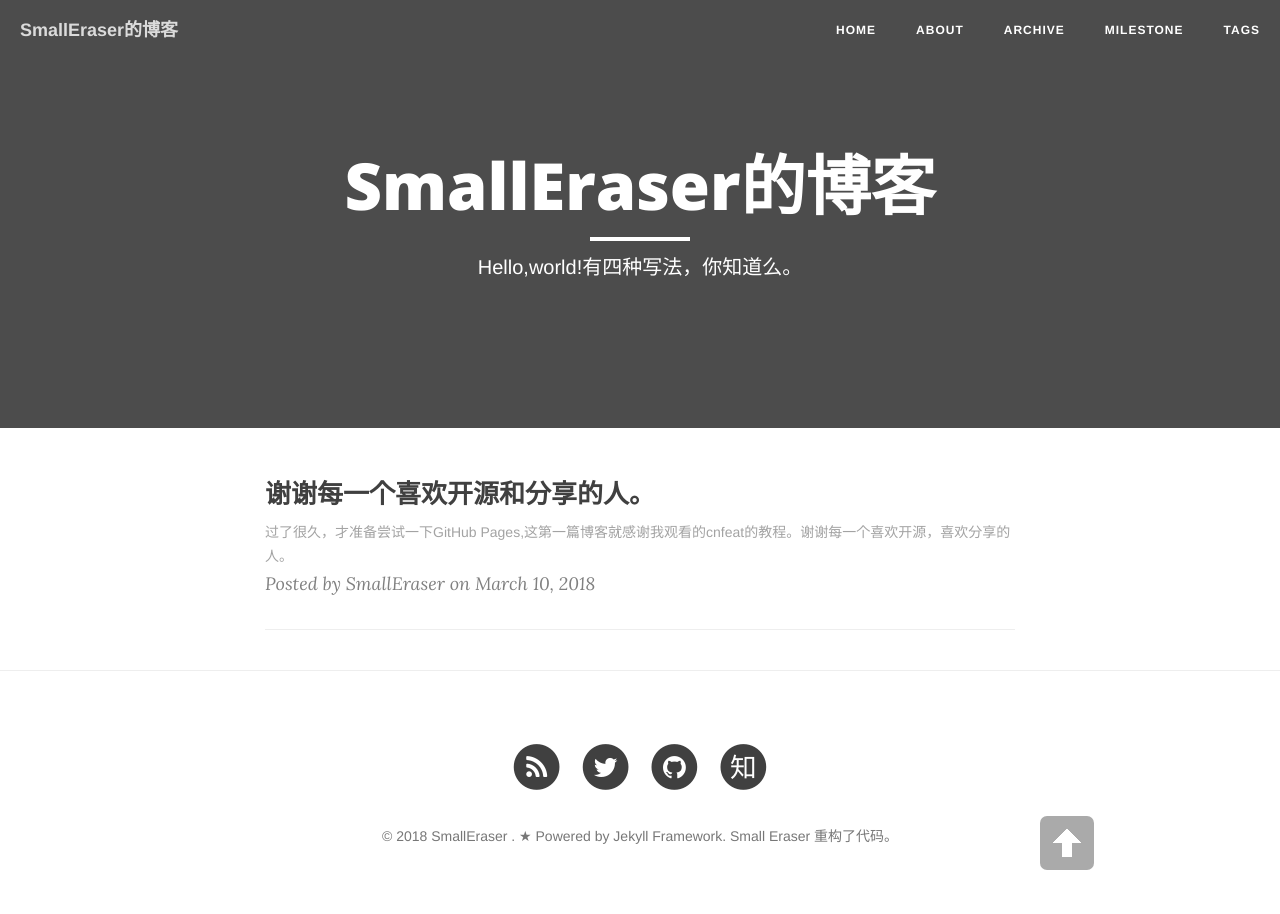
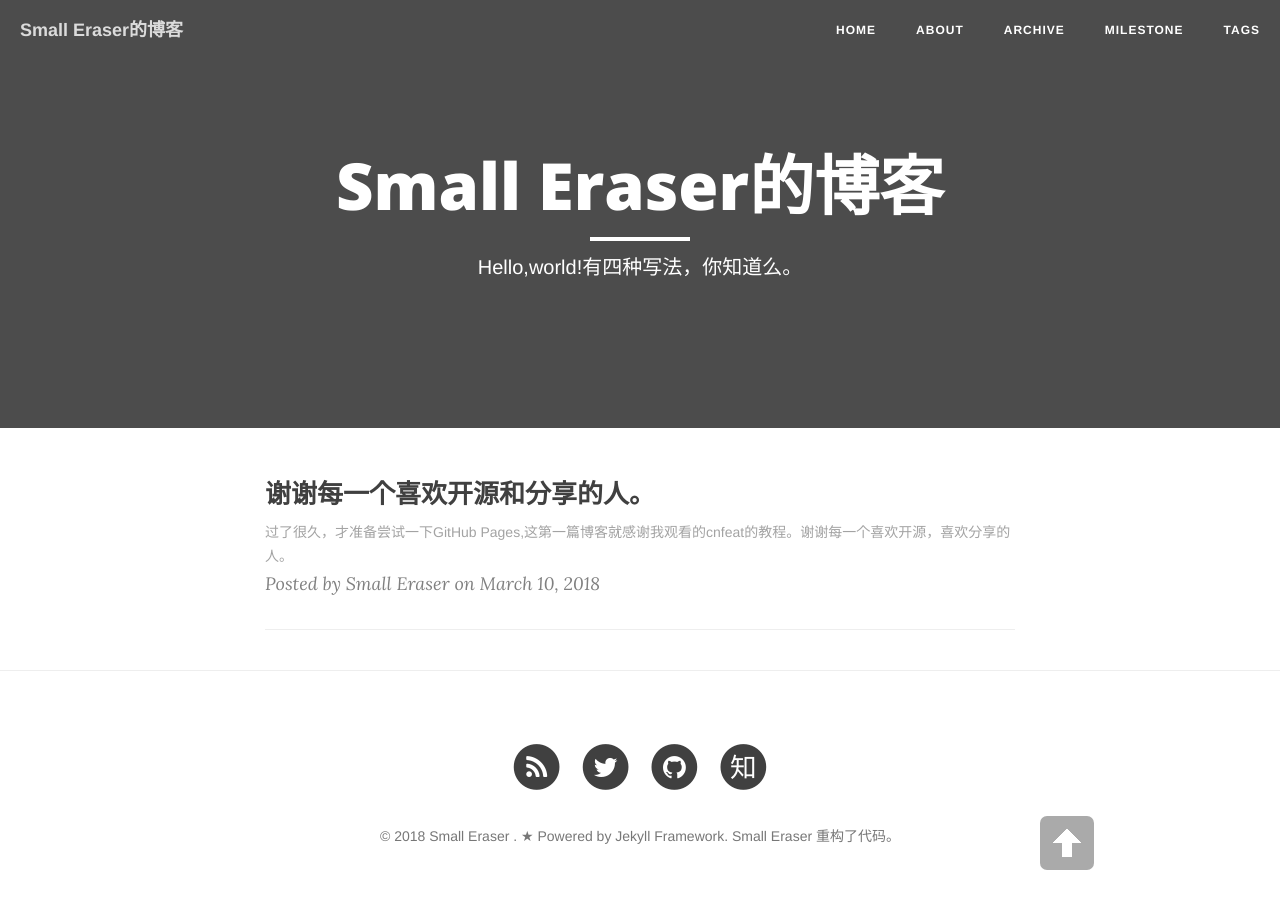
Before and after one commit to hewenning/hewenning.github.io, a Jekyll site: the page built from index.html, in a window 1280 px wide. Built offline with Jekyll 4.4.1, drawn with Linux system fonts in a browser that asks for light colours; nearby versions of some CDN libraries; the list of posts is cut into pages by our own code.

Commit message:
Changed the footer.html

```diff
--- a/_config.yml
+++ b/_config.yml
@@ -1,5 +1,5 @@
 # Site settings
-title: SmallEraser的博客 # 你的博客名字，可以定义修订
+title: Small Eraser的博客 # 你的博客名字，可以定义修订
 header-img: "img/black.jpg"
 tagline: "cn"
 description: "Hello,world!有四种写法，你知道么。"  # 一句话描述你的博客
@@ -8,7 +8,7 @@ url: "http://hewenning.github.io"  # 此处填写你的博客地址
 
 # About/contact
 owner:
-  name: "SmallEraser" # 填写作者信息：名字
+  name: "Small Eraser" # 填写作者信息：名字
   email: h919313096@gmail.com # 填写作者信息：邮箱
   bio: "世界很美，而刚好有空。" # 填写作者信息：博客描述
 
@@ -43,7 +43,7 @@ defaults:
       type: "posts"
     values:
       layout: "post"
-      author: "SmallEraser" # 你的名字
+      author: "Small Eraser" # 你的名字
       header-img: "img/black.jpg" # We don't want posts without a header image, that whould mean white on white
 
 # Comments
```
